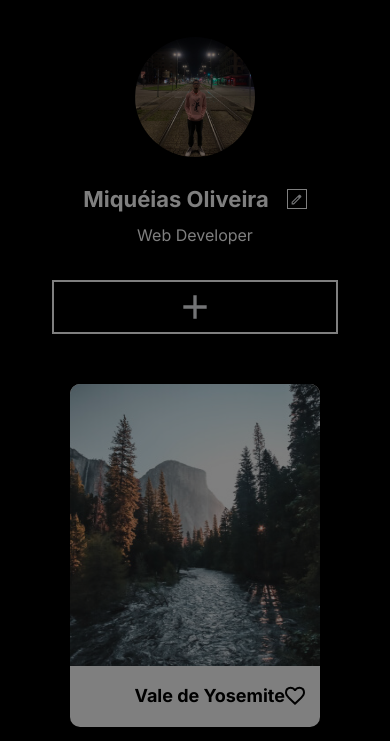
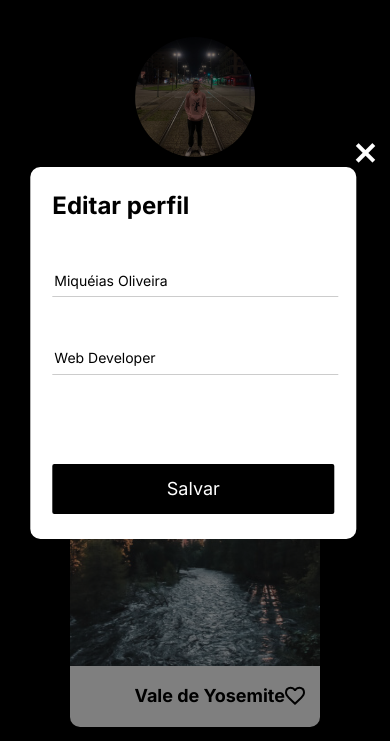
Before and after one commit to MikyWarlock/web_project_around, a plain HTML site: page index.html in a window 390 px wide. Both pictures are taken after a click on the element 296 px from the left and 273 px from the top of the page. Shown: the part 74-815 px from the top of the page. Drawn offline with Linux system fonts and the light colour scheme.

Commit message:
Primeira Etapa

```diff
--- a/blocks/form.css
+++ b/blocks/form.css
@@ -38,3 +38,13 @@
   opacity: .8;
   cursor: pointer;
 }
+
+@media screen and (max-width: 720px) {
+  .form__name, .form__description {
+    width: 100%;
+  }
+
+  .form__submit {
+    width: 100%;
+  }
+}
--- a/blocks/popup.css
+++ b/blocks/popup.css
@@ -1,46 +1,46 @@
 .popup {
   display: grid;
   position: absolute;
-    top: 40%;
-    left: 50%;
-  transform: translate(-50%, -50%);
+  top: 40%;
+  left: 50%;
+  transform: translate(-45%, -50%);
   z-index: 1;
 }
 
 .popup_invisible {
   display: none;
 }
+
 .popup__close-button {
   rotate: 45deg;
   font-size: 50px;
   width: 40px;
   height: 40px;
-  color: #FFF;
+  color: #fff;
   grid-column-start: 2;
 }
+
+.popup__close-button:hover {
+  opacity: 0.6;
+  cursor: pointer;
+}
+
 .popup__edit-form {
   display: flex;
   width: 430px;
   height: 330px;
   border-radius: 10px;
-  background-color: #FFF;
+  background-color: #fff;
   padding: 34px 36px 36px;
 }
 
-.popup__close-button:hover {
-  opacity: .6;
-  cursor: pointer;
-}
-
 @media screen and (max-width: 720px) {
+  .popup {
+    top: 15%;
+  }
   .popup__edit-form {
-    width: 282px;
+    max-width: 282px;
     height: 322px;
     padding: 25px 22px;
   }
-
-  .popup__close-button {
-    width: 28px;
-    height: 28px;
-  }
 }
```
